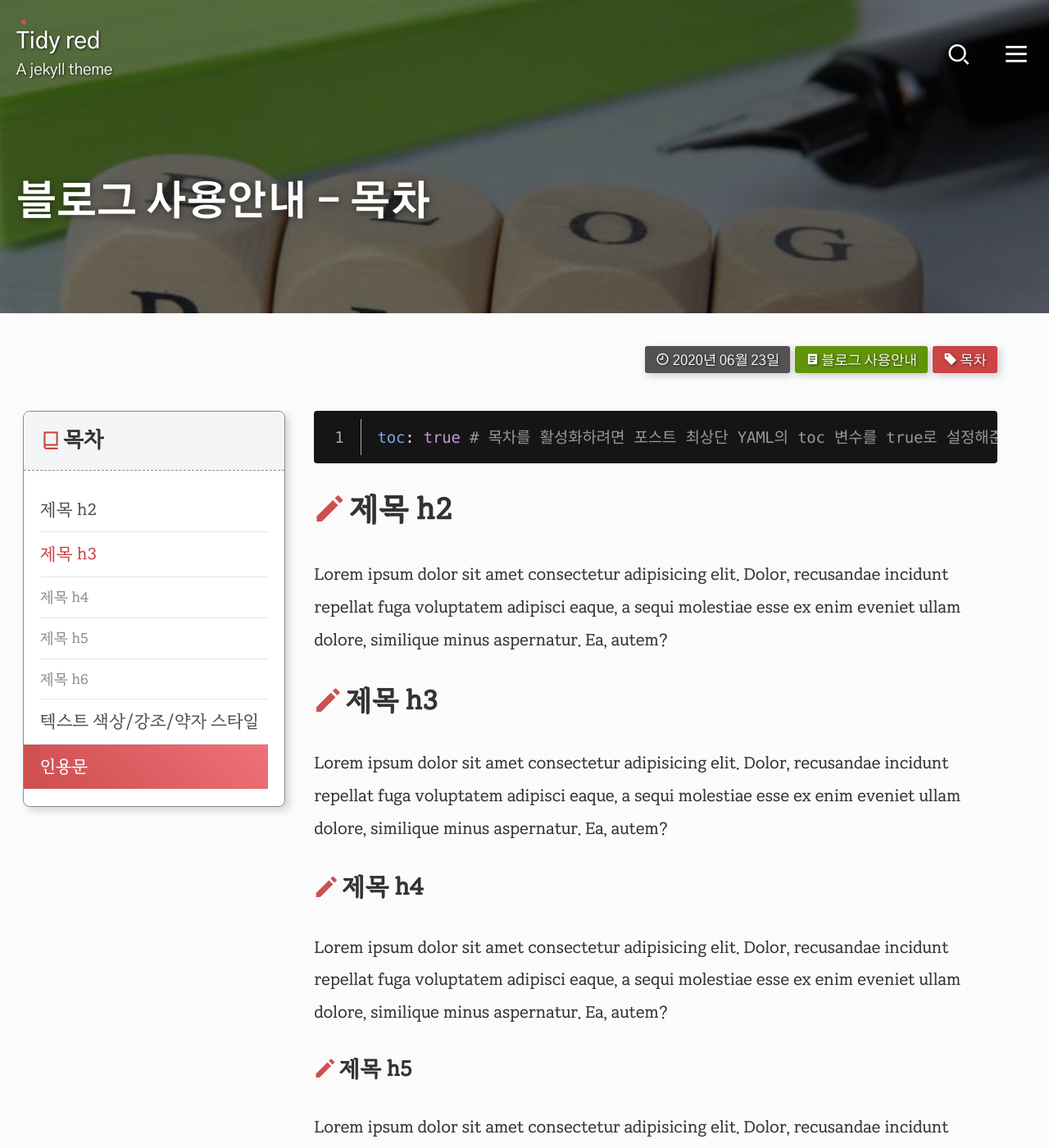
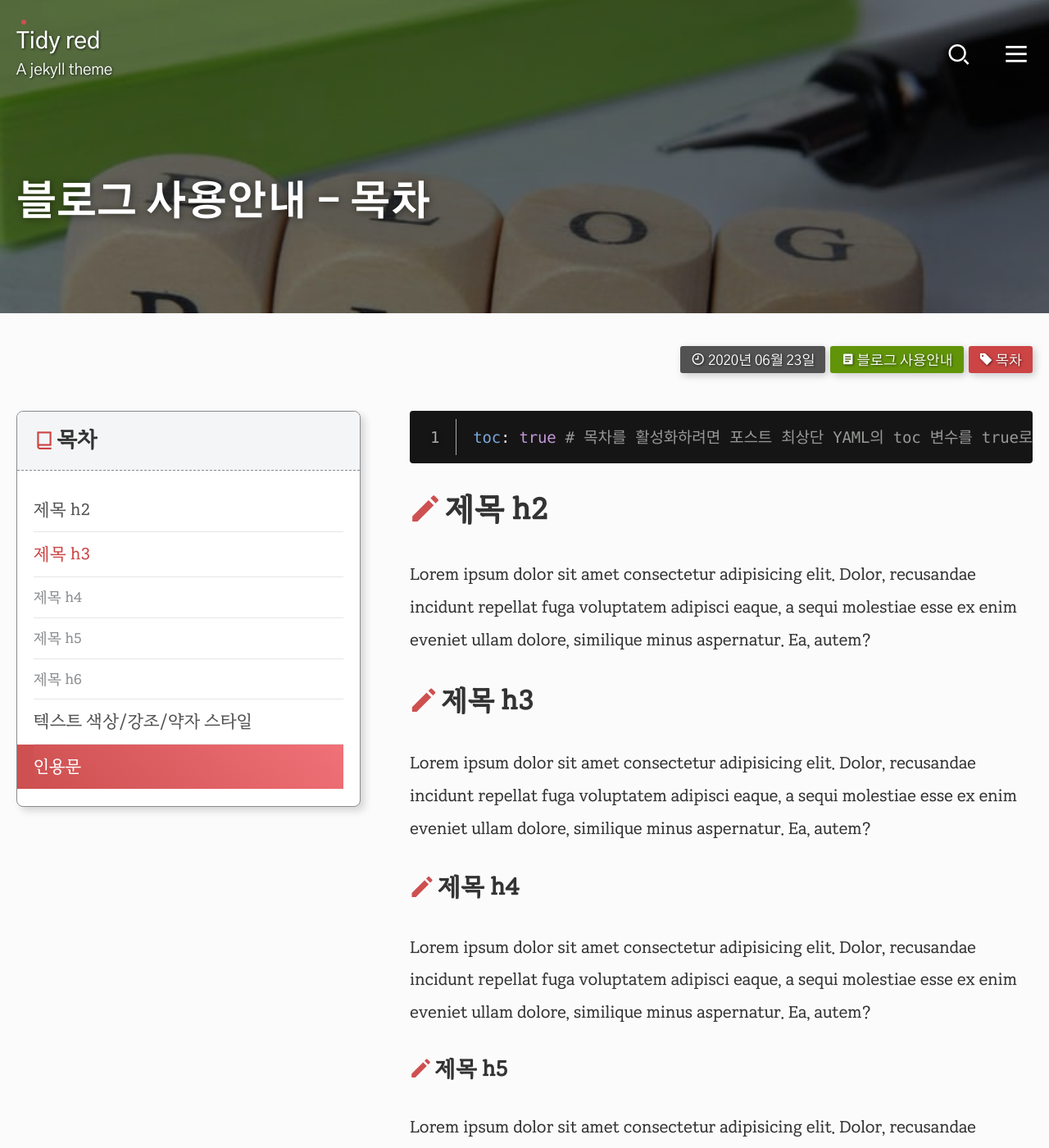
Before and after one commit to selosele/jekyll-theme-tidyred, a Jekyll site: the page built from _posts/2020-06-23-example-post03.md, in a window 1280 px wide and 1400 px high. Shown: the whole window at 82% size. Built offline with Jekyll 4.4.1, drawn with Linux system fonts in a browser that asks for light colours.

Commit message:
레이아웃 CSS 수정

```diff
--- a/_sass/tidy-red/_mixins.scss
+++ b/_sass/tidy-red/_mixins.scss
@@ -6,11 +6,19 @@
 @mixin common-layout($max-width: $layout-general-width, $margin: null, $margin-t: null, $margin-b: null, $margin-l: auto, $margin-r: auto) {
    @if $margin-t != null {
       margin-top: $margin-t;
+   }
+
+   @if $margin-b != null {
       margin-bottom: $margin-b;
    }
 
-   margin-left: $layout-margin;
-   margin-right: $layout-margin;
+   @if $margin-l != null {
+      margin-left: $layout-margin;
+   }
+
+   @if $margin-r != null {
+      margin-right: $layout-margin;
+   }
 
    @media (min-width: $min-standard-width) {
       width: 90%;
--- a/_sass/tidy-red/_navigation.scss
+++ b/_sass/tidy-red/_navigation.scss
@@ -369,11 +369,11 @@
       position: relative;
       position: sticky;
       top: 2rem;
-      left: 2.188vw;
+      left: 1rem;
       z-index: 1;
-      width: 25vw;
+      width: 21rem;
       height: auto;
-      margin-left: -29.948vw;
+      margin-left: -$toc-margin;
       box-shadow: rgba(0,0,0,0.15) 0.25rem 0.25rem 0.5rem;
 
       .toc {
--- a/_sass/tidy-red/_page.scss
+++ b/_sass/tidy-red/_page.scss
@@ -12,13 +12,24 @@
 .content-wrapper {
    @include common-layout($margin-t: 3rem, $margin-b: 4rem);
 
+   &.content--has-toc {
+      @include common-layout($max-width: $layout-wide-width, $margin-l: null, $margin-r: null);
+   }
+
    @media (min-width: $min-large-width) {
       &.content--has-toc {
-         width: auto;
-         max-width: none;
-         max-width: max-content;
-         margin-left: 29.948vw;
-         margin-right: 4.948vw;
+         @include clearfix;
+
+         .page {
+            float: right;
+            width: calc(100% - #{$toc-margin});
+
+            ~ div {
+               float: right;
+               width: calc(100% - #{$toc-margin});
+               clear: both;
+            }
+         }
       }
    }
 }
--- a/_sass/tidy-red/_variables.scss
+++ b/_sass/tidy-red/_variables.scss
@@ -6,6 +6,7 @@
 $layout-general-width: 1200px !default;
 $layout-wide-width: 1700px !default;
 $layout-margin: 1rem !default;
+$toc-margin: 24rem !default;
 $li-default-margin: 0.666667em !default;
 $p-default-margin: 1.428571em !default;
 
```
